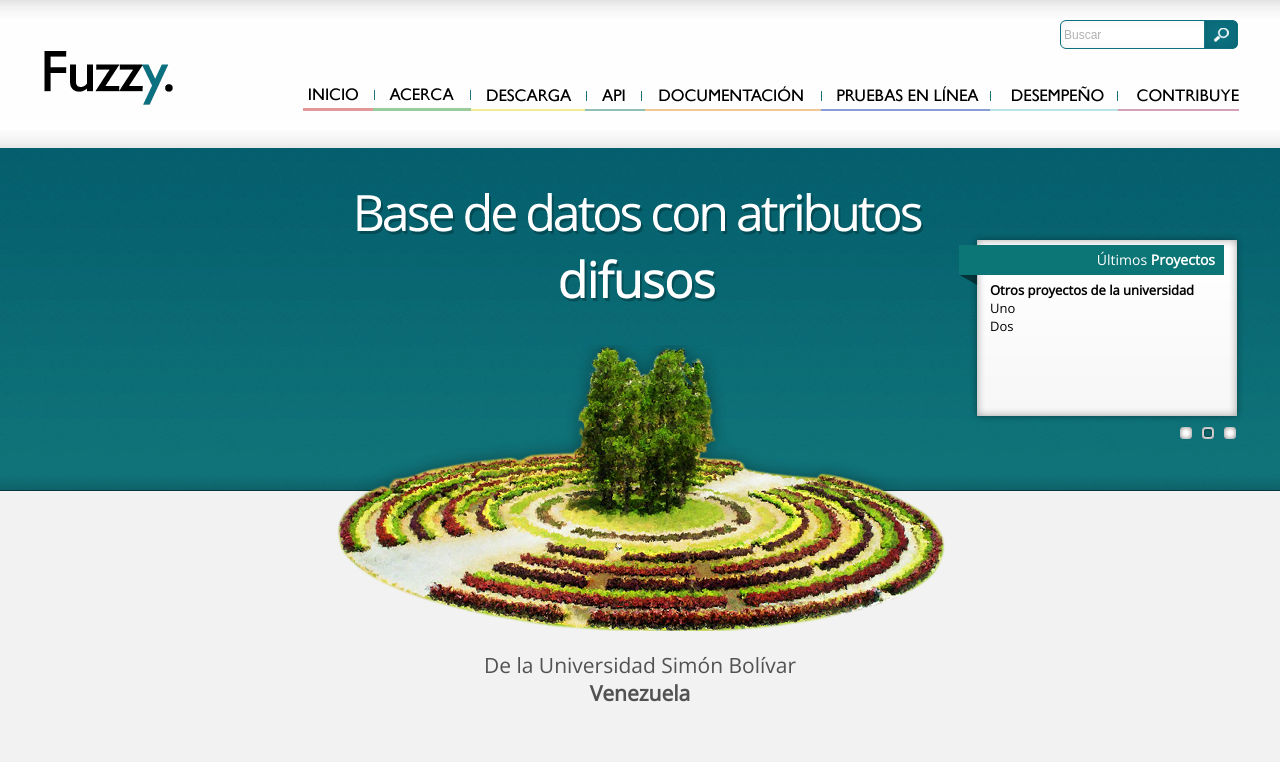
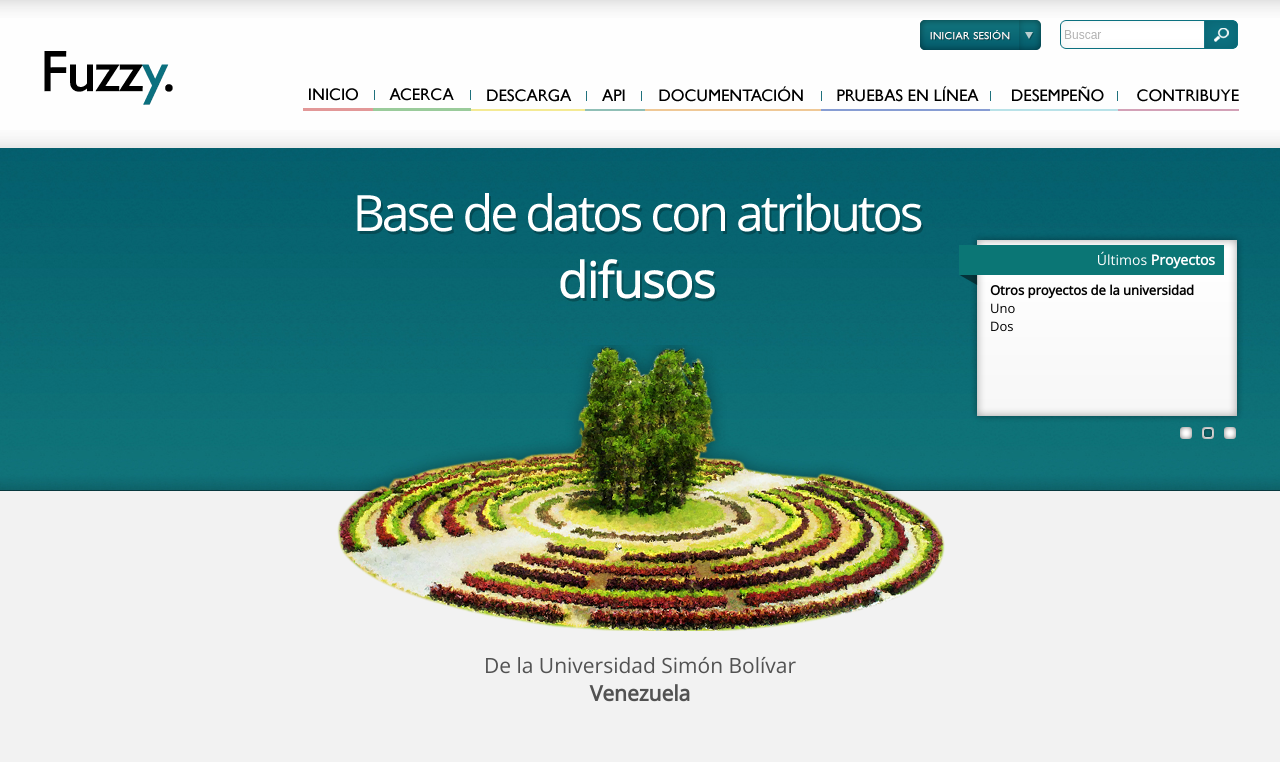
Before and after one commit to juanLovera/fuzzyweb, a PHP site: page /index.php in a window 1280 px wide. Shown: the top 762 px of the page. Run offline with PHP 8.4, Linux system fonts and the light colour scheme; some libraries are stand-ins or nearby versions.

Commit message:
Boton iniciar sesion

```diff
--- a/FuzzyWeb/header.php
+++ b/FuzzyWeb/header.php
@@ -14,7 +14,8 @@
 <div id="top_banner" style="background-image:url(img/bg_banner.jpg); height:148px; width:100%">
     <div id="marco_centrado" style="margin-left:auto; margin-right:auto; width:1200px; position:relative;">
         <div id="logo" style="background-image:url(img/logo.png); width:138px; height:62px; position:absolute; top: 45px;"></div>
-        <input id="barra_busqueda" onclick="clearSearch();" type="text" value="Buscar" style="position:absolute; font-size:12px; color:#B1B1B1; left:1020px; top:20px; background-image:url(img/barra_busqueda.png); width:138px; height:27px; border-width:0; padding-left:4px; padding-right:36px;" />
+        <img src="img/boton-iniciarS.png" width="121" height="30" alt="iniciar sesión" style="position:absolute; left:880px; top:20px;" />
+      <input id="barra_busqueda" onclick="clearSearch();" type="text" value="Buscar" style="position:absolute; font-size:12px; color:#B1B1B1; left:1020px; top:20px; background-image:url(img/barra_busqueda.png); width:138px; height:27px; border-width:0; padding-left:4px; padding-right:36px;" />
         <div id="menu" style="position: absolute; left: 263px; top: 84px;"><a href="index.php"><img src="img/menu_03.png" width="71" height="27" alt="Inicio" style="border:0" /></a><a href="acerca.php"><img src="img/menu_04.png" width="97" height="27" alt="Acerca" style="border:0" /></a><a href="descarga.php"><img src="img/menu_05.png" width="114" height="26" alt="Descarga" style="border:0" /></a><a href="api.php"><img src="img/menu_06.png" width="60" height="26" alt="API" style="border:0" /></a><a href="documentacion.php"><img src="img/menu_07.png" width="176" height="26" alt="Documentacion" style="border:0"/></a><a href="pruebas.php"><img src="img/menu_08.png" width="170" height="26" alt="Pruebas en linea" style="border:0"/></a><a href="desempeno.php"><img src="img/menu_09.png" width="127" height="26" alt="Desempeno" style="border:0"/></a><a href="contribuye.php"><img src="img/menu_10.png" width="121" height="26" alt="Contribuye" style="border:0" /></a></div>
   </div>
 </div>
```
